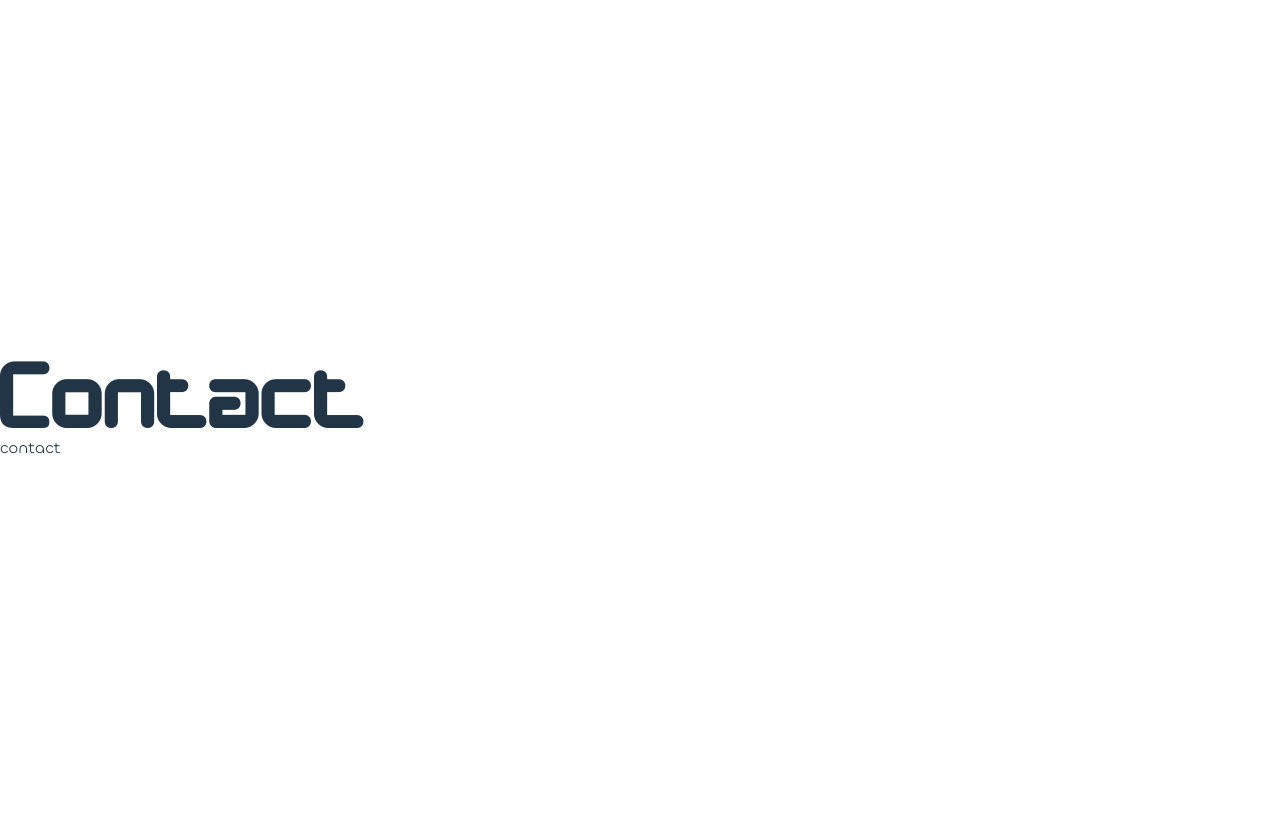
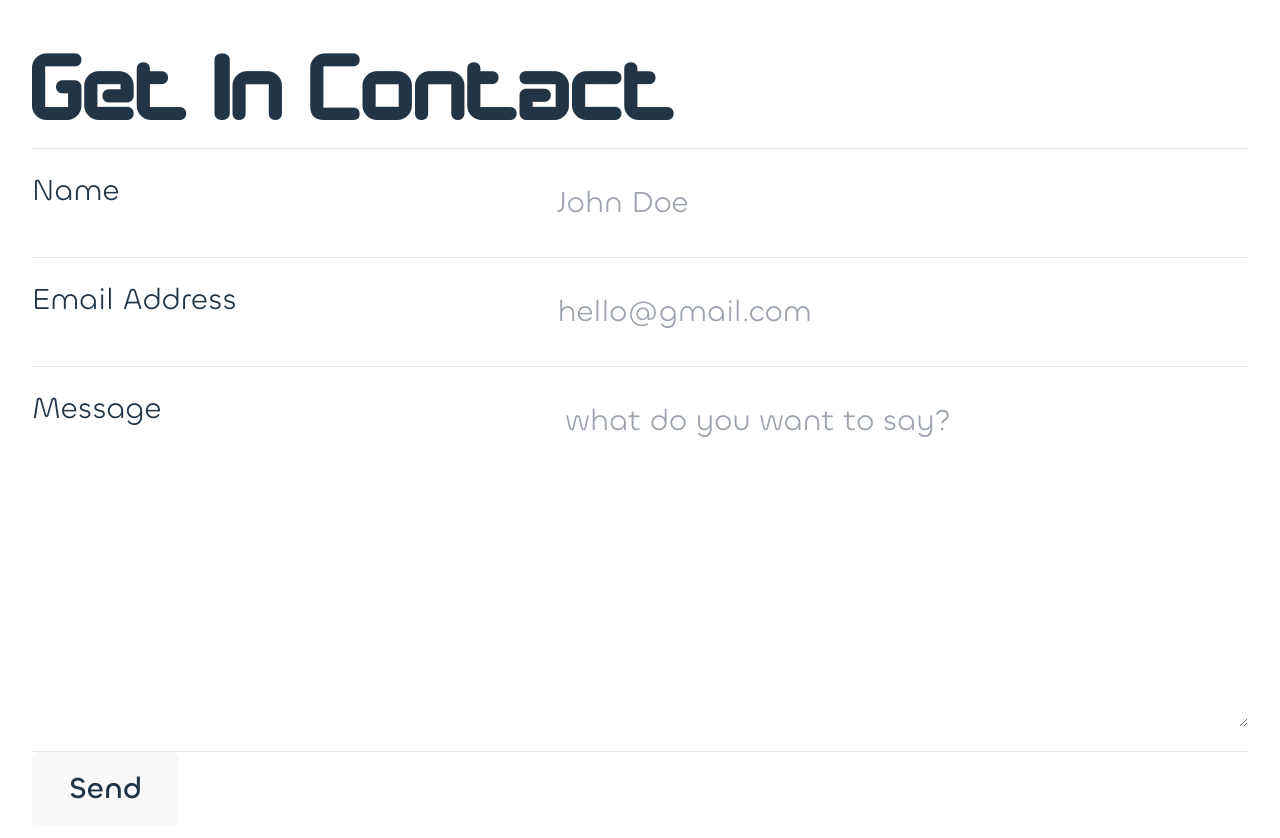
Before and after one commit to bhnord/portfolio_v2, a React (Vite) app: page /portfolio_v2/contact in a window 1280 px wide. Shown: the top 838 px of the page. Before the commit the page ends 800 px from the top, so only its background shows below. Built offline with nearby package versions, Linux system fonts and the light colour scheme.

Commit message:
basic contact form

```diff
--- a/src/components/About.tsx
+++ b/src/components/About.tsx
@@ -15,6 +15,10 @@ export default function About() {
         environment to another.
       </p>
       <p>
+        I graduated from Worcester Polytechnic Institute with a Masters and
+        Bachelors Computer Science in 2024
+      </p>
+      <p>
         When I'm not working, I enjoy cooking and baking as well as volunteering
         at my local community center.
       </p>
--- a/src/components/Contact.tsx
+++ b/src/components/Contact.tsx
@@ -1,10 +1,65 @@
 export default function Contact() {
   return (
     <>
-      <h2 className="text-8xl" id="Contact">
-        Contact
-      </h2>
-      <p>contact</p>
+      <div className="w-screen h-screen">
+        <div className="p-8">
+          <h2 className="text-8xl" id="Contact">
+            Get In Contact
+          </h2>
+          <form className="text-3xl mt-5">
+            <hr />
+            <div className="grid grid-cols-7 py-6">
+              <div className="col-span-3">
+                <label htmlFor="name">Name</label>
+              </div>
+              <div className="col-span-4 ">
+                <input
+                  name="name"
+                  type="text"
+                  required
+                  placeholder="John Doe"
+                  className="p-1 py-3 w-full"
+                />
+              </div>
+            </div>
+
+            <hr />
+            <div className="grid grid-cols-7 py-6">
+              <div className="col-span-3">
+                <label htmlFor="email">Email Address</label>
+              </div>
+
+              <div className="col-span-4 ">
+                <input
+                  name="email"
+                  required
+                  placeholder="hello@gmail.com"
+                  className="p-1 py-3 w-full"
+                />
+              </div>
+            </div>
+
+            <hr />
+            <div className="grid grid-cols-7 py-6 h-96">
+              <div className="col-span-3">
+                <label htmlFor="description">Message</label>
+              </div>
+
+              <div className="col-span-4">
+                <textarea
+                  name="message"
+                  required
+                  placeholder="what do you want to say?"
+                  className="p-3 w-full h-full"
+                />
+              </div>
+            </div>
+
+            <hr />
+            <button type="submit">Send</button>
+          </form>
+        </div>
+      </div>
     </>
   );
 }
--- a/src/components/Footer.tsx
+++ b/src/components/Footer.tsx
@@ -5,11 +5,17 @@ export default function Footer() {
   return (
     <>
       <h2>
-        <Link to="/contact">Contact Me</Link>
+        <Link to="/contact" className="text-9xl">
+          Contact Me
+        </Link>
       </h2>
+      <div className="text-4xl flex">
+        <span>
           <a target="_blank" href="https://github.com/bhnord">
             Github <FontAwesomeIcon icon={faGithub} />
           </a>
+        </span>
+        <span>
           <a
             target="_blank"
             href="https://https://www.linkedin.com/in/bernhard-nordemann/"
@@ -17,6 +23,8 @@ export default function Footer() {
             LinkedIn
             <FontAwesomeIcon icon={faLinkedin} />
           </a>
+        </span>
+      </div>
     </>
   );
 }
```
Lines whose indentation alone changed are shown as unchanged.
